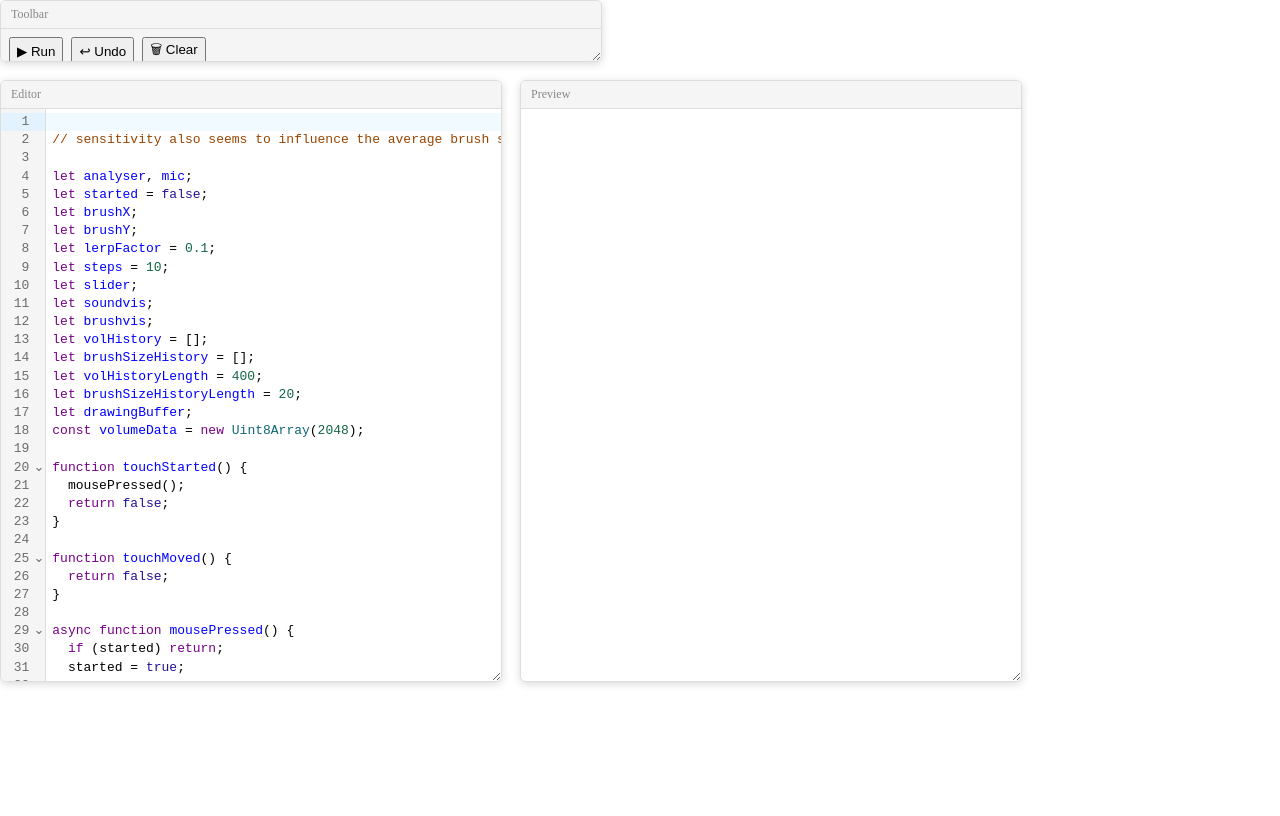
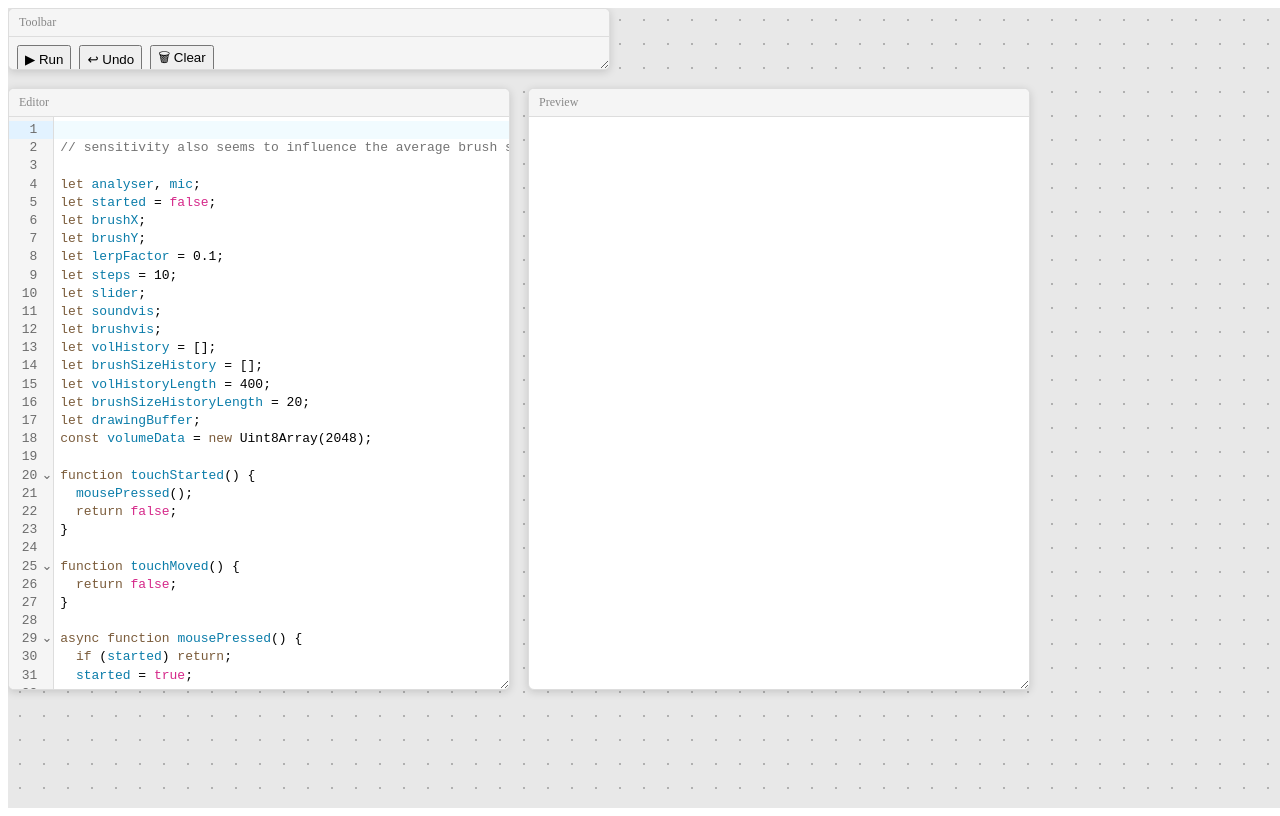
Before and after one commit to angela-bi/performing-process, a React (Vite) app: page / in a window 1280 px wide. Built offline with nearby package versions, Linux system fonts and the light colour scheme.

Commit message:
p5js style syntax highlighting

```diff
--- a/package.json
+++ b/package.json
@@ -11,6 +11,7 @@
   },
   "dependencies": {
     "@codemirror/lang-javascript": "^6.2.5",
+    "@lezer/highlight": "^1.2.5",
     "codemirror": "^6.0.2",
     "react": "^19.2.8",
     "react-dom": "^19.2.8"
--- a/src/App.css
+++ b/src/App.css
@@ -0,0 +1,11 @@
+.canvas-background {
+    display: 'flex';
+    height: '100vh';
+    width: 100vw;
+    height: 100vh;
+    position: relative;
+    overflow: hidden;
+    background-color: #e8e8e8;
+    background-image: radial-gradient(circle, #b0b0b0 1px, transparent 1px);
+    background-size: 24px 24px;
+  }
--- a/src/App.tsx
+++ b/src/App.tsx
@@ -3,7 +3,7 @@ import './App.css'
 import { Toolbar} from './components/Toolbar';
 import { Editor } from './components/Editor';
 import { Preview } from './components/Preview';
-import { buildSketchHTML } from './hooks/useP5runner';
+import { buildSketchHTML } from './utils/useP5runner';
 import { Window } from './components/Window';
 
 import defaultSketch from './sketches/defaultSketch';
@@ -37,7 +37,7 @@ export default function App() {
   }
 
   return (
-    <div style={{ display: 'flex', height: '100vh' }}>
+    <div className="canvas-background">
       <Window title="Toolbar" defaultX={0} defaultY={0} defaultWidth={600} defaultHeight={60}
         zIndex={zIndexes.toolbar} onFocus={() => bringToFront('toolbar')}>
         <Toolbar
--- a/src/components/Editor.tsx
+++ b/src/components/Editor.tsx
@@ -1,6 +1,19 @@
 import { useEffect, useRef } from 'react';
 import { EditorView, basicSetup } from 'codemirror';
 import { javascript } from '@codemirror/lang-javascript';
+import { syntaxHighlighting, HighlightStyle } from "@codemirror/language";
+import { tags as t } from "@lezer/highlight";
+import { P5_GLOBALS } from '../utils/p5Globals';
+
+const CustomHighlightStyle = HighlightStyle.define([
+    { tag: t.keyword, color: "#7A5B3A"},
+    { tag: t.comment, color: "#747474"},
+    { tag: t.string, color: "#48820B" },
+    { tag: t.variableName, color: "#0A7CA9" },
+    { tag: t.function(t.variableName), color: "#0A7CA9" },
+    { tag: t.bool, color: "#D52889" },
+]);
+
 
 export function Editor({ value, onChange }: {
   value: string;
@@ -15,6 +28,7 @@ export function Editor({ value, onChange }: {
       extensions: [
         basicSetup,
         javascript(),
+        syntaxHighlighting(CustomHighlightStyle),
         EditorView.updateListener.of(update => {
           if (update.docChanged) {
             onChange(update.state.doc.toString());
--- /dev/null
+++ b/src/utils/p5Globals.ts
@@ -0,0 +1,39 @@
+export const P5_GLOBALS = new Set([
+    // environment
+    'mouseX', 'mouseY', 'pmouseX', 'pmouseY',
+    'mouseIsPressed', 'mouseButton',
+    'keyIsPressed', 'key', 'keyCode',
+    'width', 'height', 'frameCount', 'frameRate',
+    'windowWidth', 'windowHeight',
+    // setup/draw
+    'setup', 'draw',
+    // shape
+    'ellipse', 'circle', 'rect', 'line', 'point',
+    'triangle', 'quad', 'arc', 'bezier',
+    'beginShape', 'endShape', 'vertex',
+    // color
+    'background', 'fill', 'noFill', 'stroke', 'noStroke',
+    'color', 'colorMode', 'lerpColor',
+    // canvas
+    'createCanvas', 'resizeCanvas',
+    'createGraphics', 'image',
+    // math
+    'random', 'noise', 'map', 'lerp', 'constrain',
+    'dist', 'abs', 'floor', 'ceil', 'round',
+    'min', 'max', 'sqrt', 'pow', 'log',
+    'sin', 'cos', 'tan', 'atan2',
+    'radians', 'degrees',
+    // transform
+    'push', 'pop', 'translate', 'rotate', 'scale',
+    // text
+    'text', 'textSize', 'textAlign', 'textFont',
+    'LEFT', 'RIGHT', 'CENTER', 'TOP', 'BOTTOM',
+    // input
+    'mousePressed', 'mouseReleased', 'mouseMoved',
+    'keyPressed', 'keyReleased',
+    'touchStarted', 'touchMoved', 'touchEnded',
+    // typography
+    'loadFont', 'loadImage', 'loadJSON',
+    // misc
+    'print', 'noCursor', 'cursor',
+  ]);
```
Also changed, not shown: src/utils/useP5runner.ts (renamed from src/hooks/useP5runner.ts), 1 other file (tests, documents, lock files or other folders).
